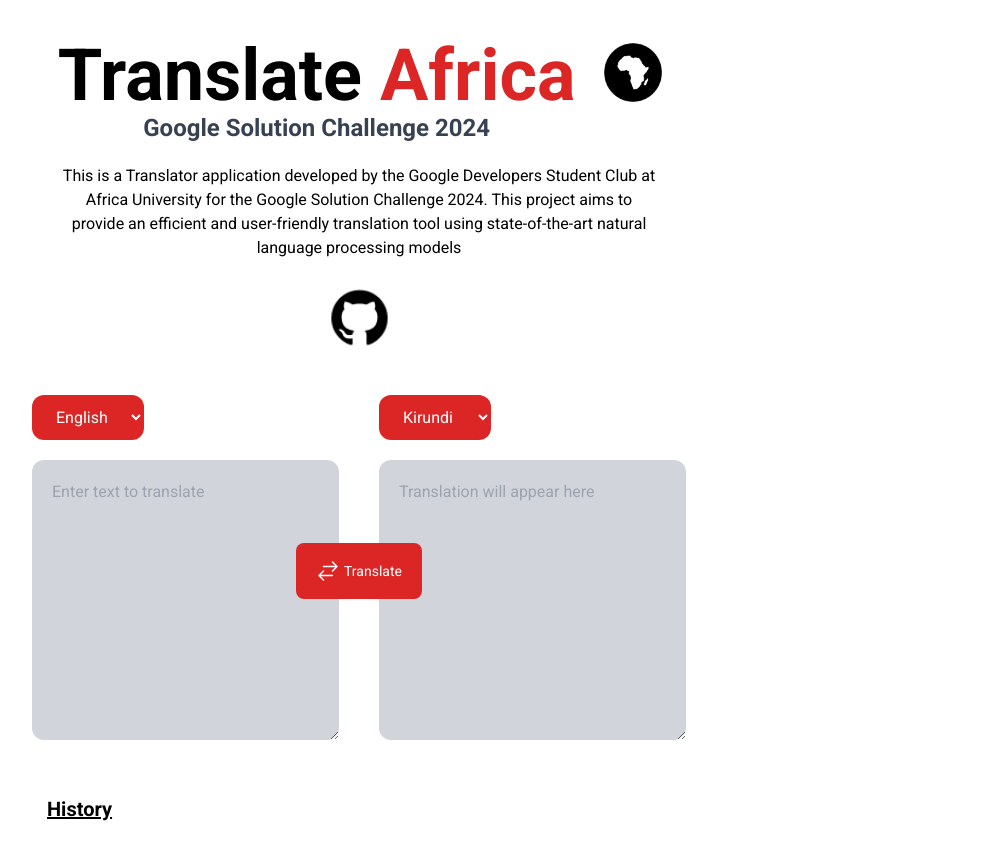
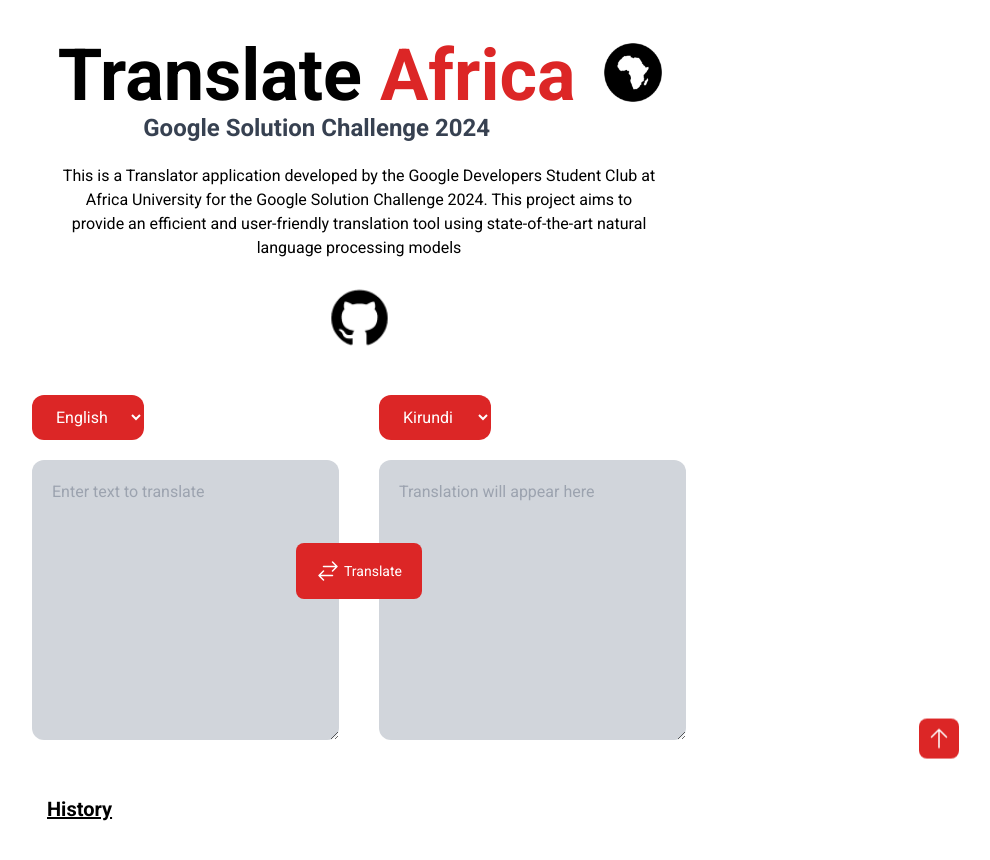
Before and after one commit to marknature/translator-gdsc, a Next.js app: page / in a window 1280 px wide. Shown: the top 860 px of the page, without its empty margins (281-1271 px from the left). Built offline with nearby package versions, Linux system fonts and the light colour scheme.

Commit message:
back to the top button

```diff
--- a/app/page.tsx
+++ b/app/page.tsx
@@ -44,7 +44,6 @@
   useEffect(() => {
     logEvent(analytics, "page_visit");
   }, []);
-
 
   const [history, setHistory] = useState<History[]>([]);
 
@@ -232,6 +231,22 @@
         </div>
       </div>
       {/* history end */}
+      <a href="#" className="fixed bottom-10 right-10 bg-red-600 p-2 text-white rounded-lg animate-bounce">
+        <svg
+          xmlns="http://www.w3.org/2000/svg"
+          fill="none"
+          viewBox="0 0 24 24"
+          strokeWidth={1.5}
+          stroke="currentColor"
+          className="w-6 h-6"
+        >
+          <path
+            strokeLinecap="round"
+            strokeLinejoin="round"
+            d="M4.5 10.5 12 3m0 0 7.5 7.5M12 3v18"
+          />
+        </svg>
+      </a>
     </div>
   );
 }
```
